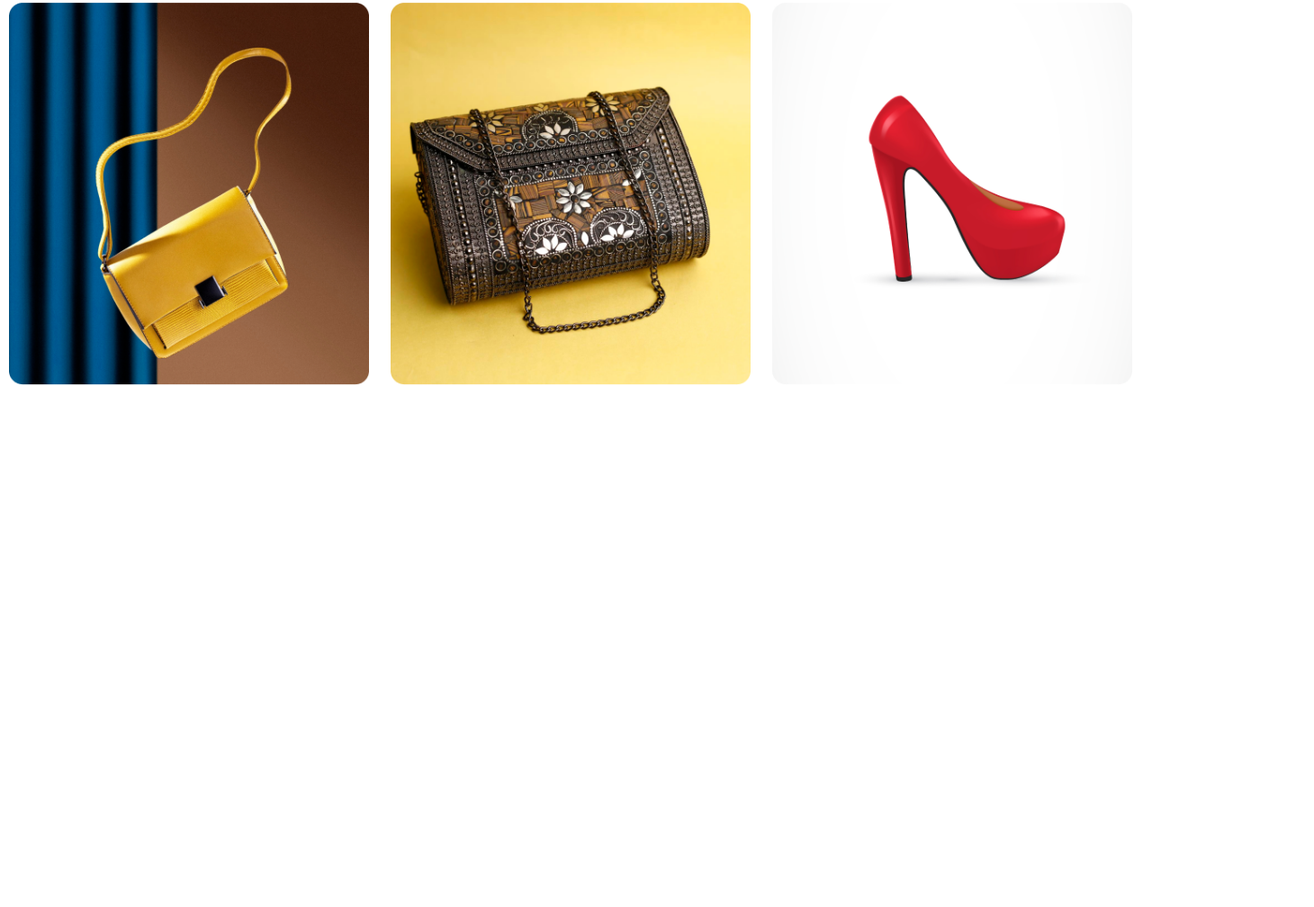
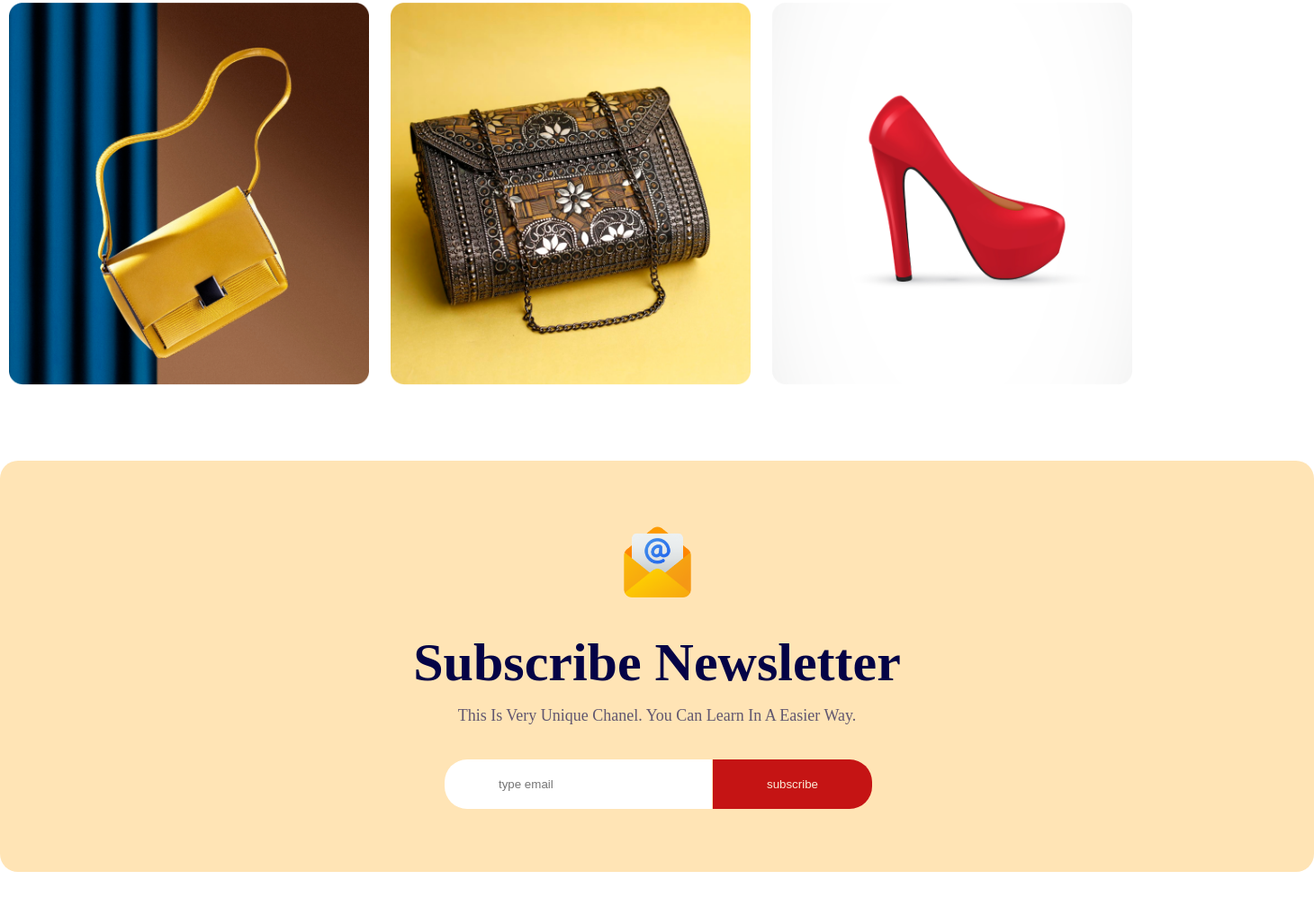
Before and after one commit to mrsamirkhan/assignment-1, a plain HTML site: page index.html in a window 1280 px wide. Shown: the part 2821-3829 px from the top of the page at 90% size, 1460 px wide, since content can reach past the window. Before the commit the page ends 3263 px from the top, so only its background shows below. Drawn offline with Linux system fonts and the light colour scheme.

Commit message:
newsletter section added

```diff
--- a/index.html
+++ b/index.html
@@ -56,6 +56,15 @@
             <img src="images/Rectangle 5.png" alt="portfolio-images3" class="portfolio-img">
         </div>
     </div>
+    <!-- newsletter part -->
+
+    <div id="newsletter">
+        <img class="news-img" src="images/Group 61.png" alt="envelop">
+        <h2 class="news-title">Subscribe Newsletter</h2>
+        <p class="news-msg">this is very unique chanel. you can learn in a easier way. </p>
+        <input class="news-bar" type="email" name="email" id="" placeholder="type email">
+        <button class="news-btn" >subscribe</button>
+    </div>
 
     </main>
     <footer></footer>
--- a/styles.css
+++ b/styles.css
@@ -134,13 +134,14 @@ header>ul {
 .img-wrap-1 .img-wrap-2{
     display: flex;
     align-items: center;
-    a
+    margin: auto;
+
 }
 
 .portfolio-img{
     width: 400px;
     margin: auto;
-    margin: 10px 10px;
+    margin :10px 10px;
 }
 
 .gifts{
@@ -161,5 +162,55 @@ header>ul {
     font-size: 18px;
     font-weight: 500;
     line-height: 30px;
+    color: #0403469f;
+}
+/* portfolio end */
+/* newsletter start */
+#newsletter{
+    width: 1320px;
+    margin: auto;
+    text-align: center;
+    margin-top: 70px;
+    background-color: moccasin;
+    margin-bottom: 200px;
+    padding: 70px 70px ;
+    border-radius: 20px;
+}
+
+.news-title{
+    font-size: 60px;
+    margin-top: 30px;
+    margin-bottom: 0;
     color: #040346;
 }
+
+.news-msg{
+    font-size: 18px;
+    font-weight: 500;
+    line-height: 18px;
+    margin-top: 15px;
+    margin-bottom: 40px;
+    text-transform: capitalize;
+    color: #0403469f;
+}
+.news-img{
+    width: 85px;
+}
+
+.news-bar{
+    border: none;
+    border-radius: 25px 0px 0px 25px;
+    padding: 20px 60px;
+}
+
+.news-btn{
+    border: none;
+    border-radius: 0px 25px 25px 0px ;
+    padding: 20px 60px;
+    margin: 0 -3px;
+    cursor: pointer;
+    background: #c51414;
+    color: antiquewhite;
+}
+
+/* newsletter end */
```
